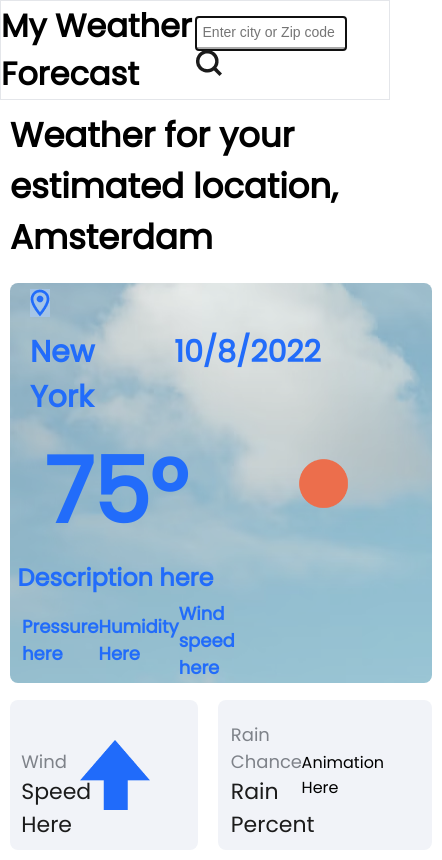
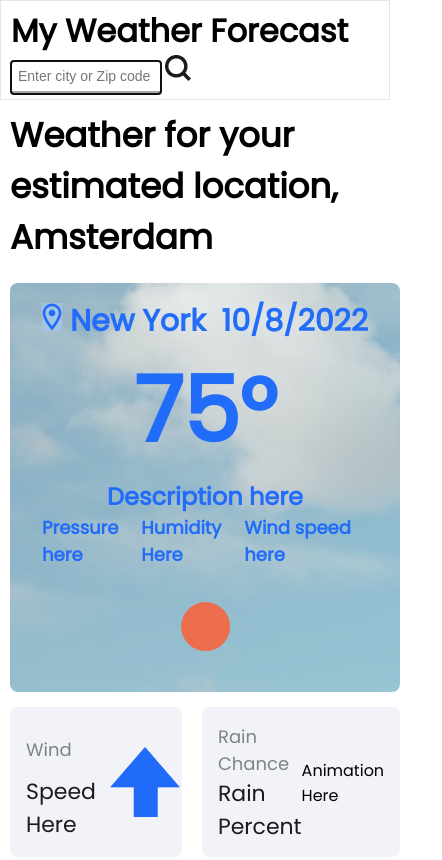
Before and after one commit to crissy12/Weather_Website, a plain HTML site: page index.html in a window 390 px wide. Shown: the top 860 px of the page, 442 px wide, since content can reach past the window. Drawn offline with Linux system fonts and the light colour scheme.

Commit message:
Fixed bugs

```diff
--- a/index.html
+++ b/index.html
@@ -14,6 +14,7 @@
 </head>
 <body>
     <header class="flex-header">
+        <div class="header-inner">
         <h1 class="flex-header-text"> My Weather Forecast </h1>
         <div class="search-bar">
             <form onsubmit="return false;">
@@ -21,19 +22,17 @@
                 <button type = "submit" id = "submit-btn"><img src="assets/Search icon.png" /></button>
             </form>
         </div>
+        </div>
     </header>
     <div class="flex-container">
         <div class="main-container">
-            <div class="main-header-container">
-                <h1 id="weather-txt">Weather for your estimated location, Amsterdam</h1>
-            </div>
+            <h1 id="weather-txt">Weather for your estimated location, Amsterdam</h1>
             <div class="todays-weather-container">
                 <div class="today-weather-top-container">
                     <div class="weather-details-container">
                         <div class="today-location-container">
-
                             <h2 id="today-location">
-                                <img src="assets/location-marker.png" alt=""> New York</h2>
+                            <img src="assets/location-marker.png" alt=""> New York</h2>
                             <h2 id="today-date">18,July,2022</h2>
                         </div>
                         <div class="today-temp-container">
--- a/main.css
+++ b/main.css
@@ -25,14 +25,19 @@ body {
 
 .flex-header{
     display: flex;
-    flex-direction: row;
     align-items: center;
     font-weight: bold;
     box-sizing: border-box;
     width: auto;
     height: 100px;
-    margin-left: auto;
-    margin-right: auto;
+    justify-content: center;
+}
+
+.header-inner{
+    display: flex;
+    width: 100%;
+    max-width: 1508px;
+    padding: 10px;
 }
 
 header {
@@ -51,10 +56,6 @@ footer {
 .search-bar{
     align-content: flex-end;
     margin-left: auto;
-}
-
-.flex-header-text{
-    margin-left: 120px;
 }
 
 #submit-btn {
@@ -120,7 +121,7 @@ footer {
     flex-direction: column;
     flex-wrap: wrap;
     justify-content: space-between;
-    gap: 2px;
+    //gap: 2px;
     width: 60%;
     max-width: 996px;
 }
@@ -179,6 +180,8 @@ footer {
     display: flex;
     flex-wrap: wrap;
     width: 50%;
+    padding-left: 1em;
+    padding-right: 1em;
 }
 
 .today-location-container {
@@ -188,8 +191,6 @@ footer {
     align-items: center;
     justify-content: space-between;
     Font-size: 20px;
-    gap: 4em;
-    padding-left: 1em;
 }
 
 .today-temp-container{
@@ -210,8 +211,6 @@ footer {
     justify-content: space-between;
     align-items: center;
     font-size: 12px;
-    padding-left: 1em;
-    padding-right: 1em;
 }
 
 
@@ -279,7 +278,7 @@ footer {
     padding: 3px;
     max-width: 480px;
     min-height: 739px;
-    width: auto;
+    width: 100%;
     border: 1px solid #E4E6EA;
     border-radius: 8px;
     flex-grow: 1;
@@ -290,8 +289,7 @@ footer {
     display: flex;
     flex-direction: row;
     align-items: center;
-    justify-content: center;
-    gap: 5em;
+    justify-content: space-between;
     max-height: 56px;
 }
 .date {
@@ -307,10 +305,19 @@ footer {
 
 /* For smaller screens */
 
-@media all and (max-width: 768px) {
+@media (max-width: 768px) {
 
-    .flex-header-text{
-        margin-left: auto;
+    .header-inner{
+        flex-wrap: wrap;
+        height: auto;
+    }
+
+    .flex-header-text, .search-bar{
+        margin-left: 0;
+    }
+
+    #txt-input{
+        margin-right: 0px;
     }
 
     .main-container {
@@ -329,19 +336,31 @@ footer {
         margin-right: auto;
     }
 
-    .daily-weather{
+    .today-weather-top-container{
+        flex-direction: column;
+        height: auto;
+        padding: 1em;
+        gap: 0.5em;
+    }
+    .weather-details-container{
         width: auto;
-        height: auto;
-        margin-left: auto;
-        margin-right: auto;
-
+    }
+    .weather-image-container{
+        width: auto;
+    }
+    #today-weather-image{
+        margin-right: 0em;
+        max-width: 100%;
     }
 
-    .daily-weather > div {
-        width: auto;
-        height: auto;
-        gap: auto;
-        margin-left: auto;
-        margin-right: auto;
+    .today-details-div {
+        padding: 1em;
     }
+
+    .today-details-div > div {
+        margin-right: 0;
+        margin-left: 0;
+        align-items: center;
+    }
+
 }
```
